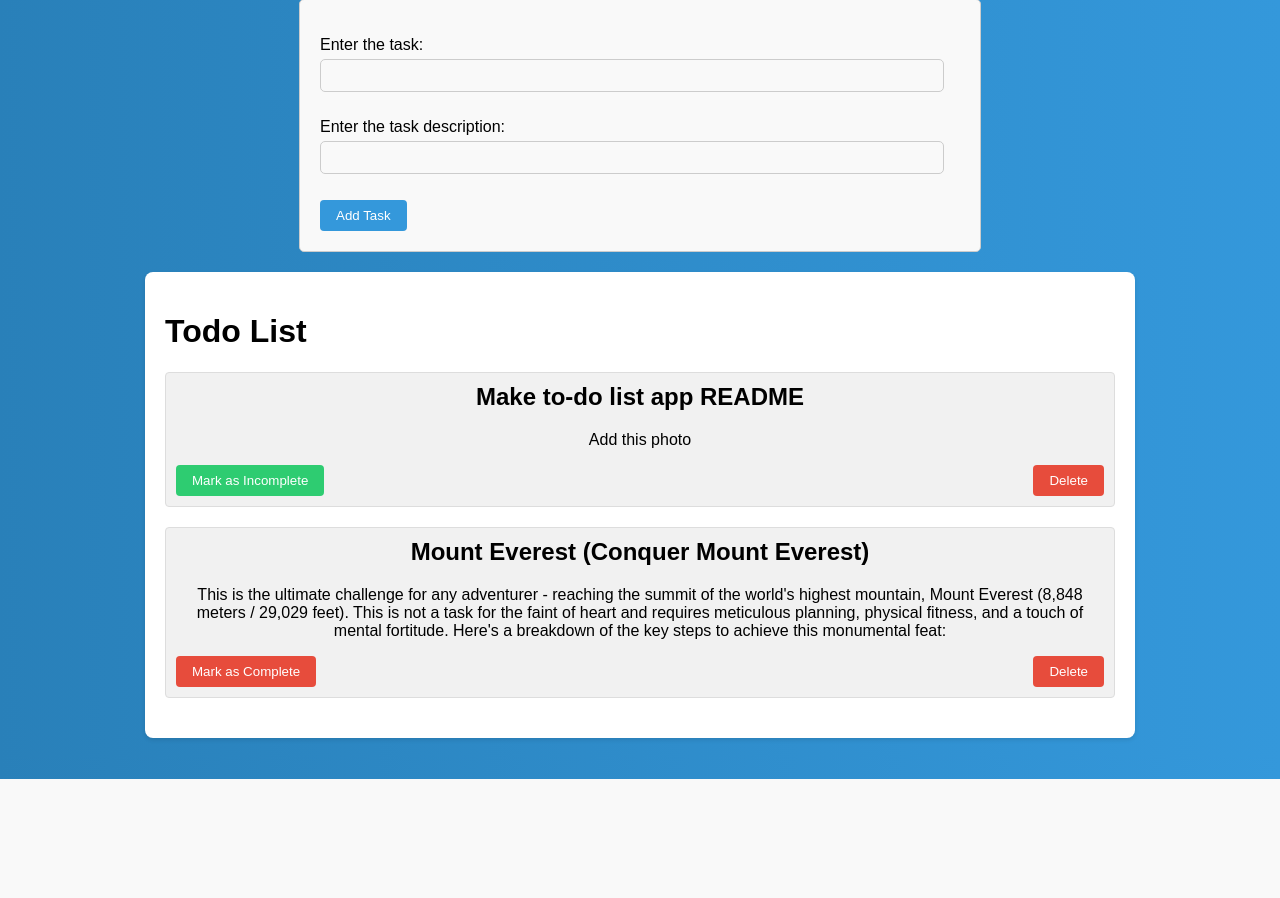
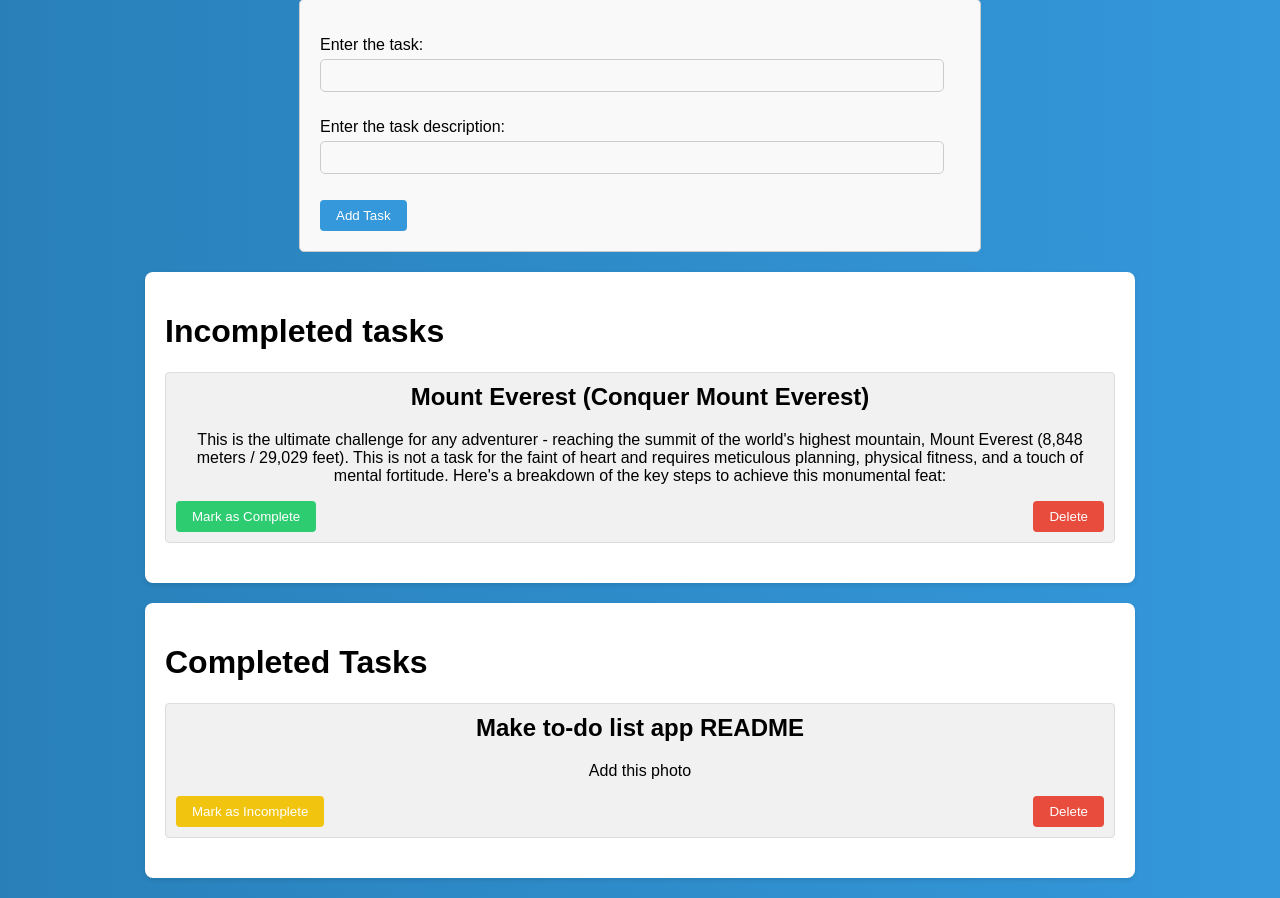
Before and after one commit to alexzmmv/Todoapp, a Django app: page / in a window 1280 px wide. Shown: the part 21-919 px from the top of the page. Before the commit the page ends 800 px from the top, so only its background shows below. Run offline with Django 5.2, Linux system fonts and the light colour scheme; data comes from the database, SQL or seed files in the repository; both versions use the stored data as it was after the commit.

Commit message:
add compete/incomplete status+corecting things

```diff
--- a/templates/base.html
+++ b/templates/base.html
@@ -28,7 +28,7 @@
         </ul>
       </div>
     </nav>
-    <div class="container">{% block content %} {% endblock %}</div>
+    <div class="container_undone_task">{% block content %} {% endblock %}</div>
     <script src="https://code.jquery.com/jquery-3.3.1.slim.min.js"></script>
     <script src="https://stackpath.bootstrapcdn.com/bootstrap/4.3.1/js/bootstrap.bundle.min.js" ></script>
   </body>
--- a/templates/todo.html
+++ b/templates/todo.html
@@ -12,7 +12,7 @@
         background: linear-gradient(90deg, #2980b9, #3498db); /* Updated background gradient */
     }
 
-    .container {
+    .container_undone_task {
         max-width: 950px;
         margin: 20px auto;
         padding: 20px;
@@ -102,11 +102,14 @@
 
     .incomplete {
         padding: 8px 16px;
-        background-color: #e74c3c; /* Updated incomplete button background color */
+        background-color: #f1c40f;
         color: #fff;
         border: none;
         border-radius: 4px;
         cursor: pointer;
+    }
+    .incomplete:hover {
+        background-color: #f39c12; /* Updated incomplete button hover color */
     }
     .complete {
         padding: 8px 16px;
@@ -117,6 +120,9 @@
         cursor: pointer;
     }
 
+    .complete:hover {
+        background-color: #27ae60; /* Updated complete button hover color */
+    }
     input[type="text"]:hover,
     input[type="text"]:focus {
         border-color: #3498db; /* Updated input border color */
@@ -139,20 +145,17 @@
         {{ form.as_p }}
         <button type="submit" class="btn">Add Task</button>
     </form>
-        <div class="container">
-        <h1>Todo List</h1>
+    <div class="container_undone_task">
+        <h1>Incompleted tasks</h1>
         {% for todo in todos %}
+            {% if todo.completed == False %}
             <div class="todo">
                     <h2>{{ todo.title }}</h2>
                     <p class="tododescription">{{ todo.description }}</p>
                 <div class="buttons">
                     <form method="post" action="{% url 'status_todo' todo.id %}">
                         {% csrf_token %}
-                        {% if todo.completed == True %}
-                            <button class="complete" type="submit">Mark as Incomplete</button>
-                        {% else %}
-                            <button class="incomplete" type="submit">Mark as Complete</button>
-                        {% endif %}
+                            <button class="complete" type="submit">Mark as Complete</button>
                     </form>
                     <form method="post" action="{% url 'delete_todo' todo.id %}">
                         {% csrf_token %}
@@ -160,6 +163,28 @@
                     </form>
                 </div>
             </div>
+            {% endif %}
+        {% endfor %}
+        </div>
+    <div class="container_undone_task">
+        <h1>Completed Tasks</h1>
+        {% for todo in todos %}
+            {% if todo.completed == True %}
+            <div class="todo">
+                    <h2>{{ todo.title }}</h2>
+                    <p class="tododescription">{{ todo.description }}</p>
+                <div class="buttons">
+                    <form method="post" action="{% url 'status_todo' todo.id %}">
+                        {% csrf_token %}
+                            <button class="incomplete" type="submit">Mark as Incomplete</button>
+                    </form>
+                    <form method="post" action="{% url 'delete_todo' todo.id %}">
+                        {% csrf_token %}
+                        <button class="delbtn" type="submit">Delete</button>
+                    </form>
+                </div>
+            </div>
+            {% endif %}
         {% endfor %}
         </div>
 
```
Also changed, not shown: db.sqlite3.
